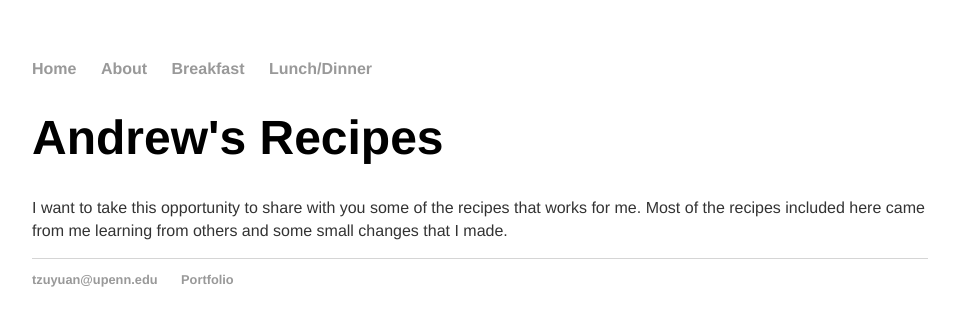
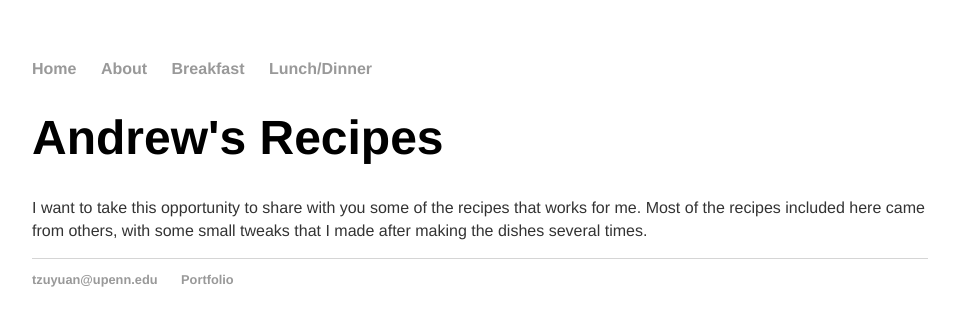
Before and after one commit to tzuyuanw/tzuyuanw.github.io, a Jekyll site: the page recipes/index.html, which Jekyll copies as it is, in a window 1280 px wide. Shown: the top 326 px of the page, without its empty margins (160-1119 px from the left). Built offline with Jekyll 4.4.1, drawn with Linux system fonts in a browser that asks for light colours.

Commit message:
Update index.html

```diff
--- a/recipes/index.html
+++ b/recipes/index.html
@@ -19,8 +19,8 @@
 				<h1>Andrew's Recipes</h1>
 	<div class="blurb">
    		<p>I want to take this opportunity to share with you some of the recipes that works for me.
-			Most of the recipes included here came from me learning from others and some small changes that I
-			made.
+			Most of the recipes included here came from others, with some small tweaks that I made
+			after making the dishes several times.
 
 
 
```
